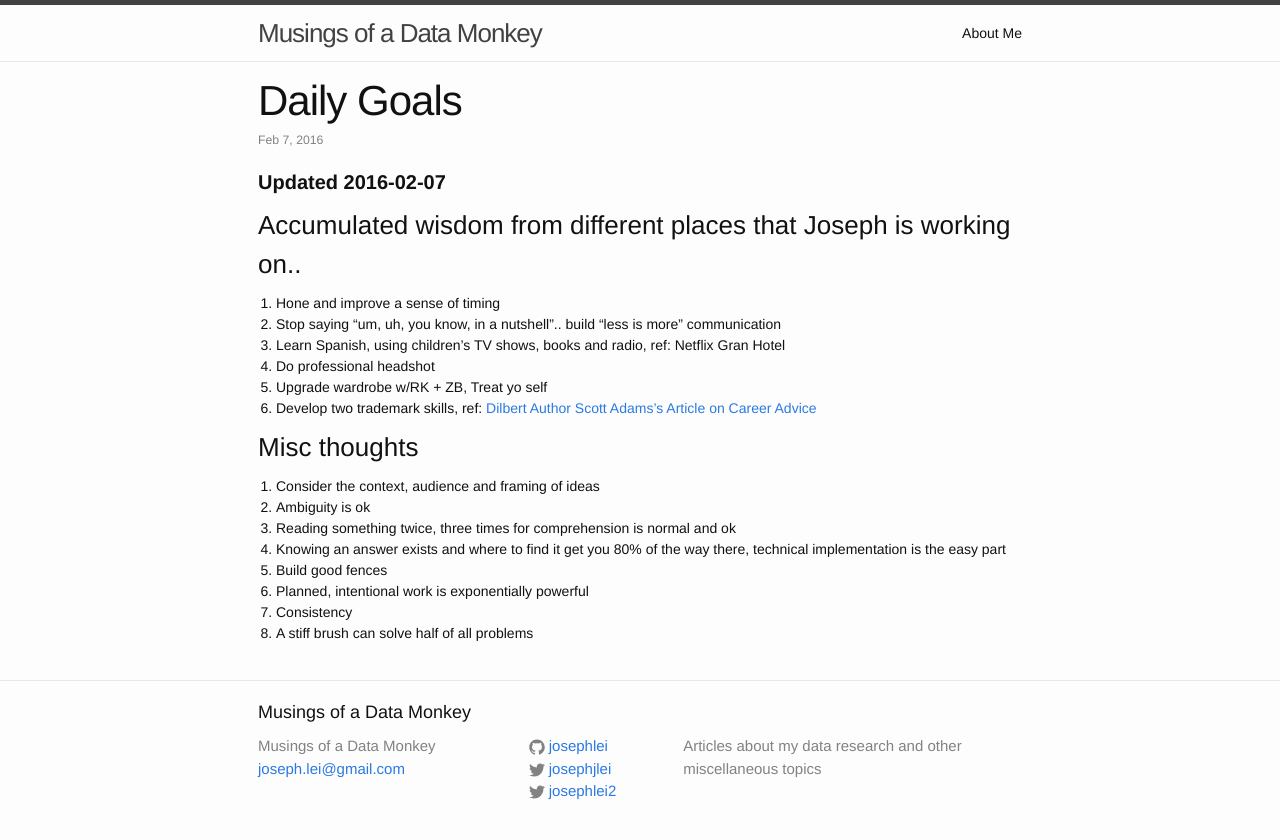
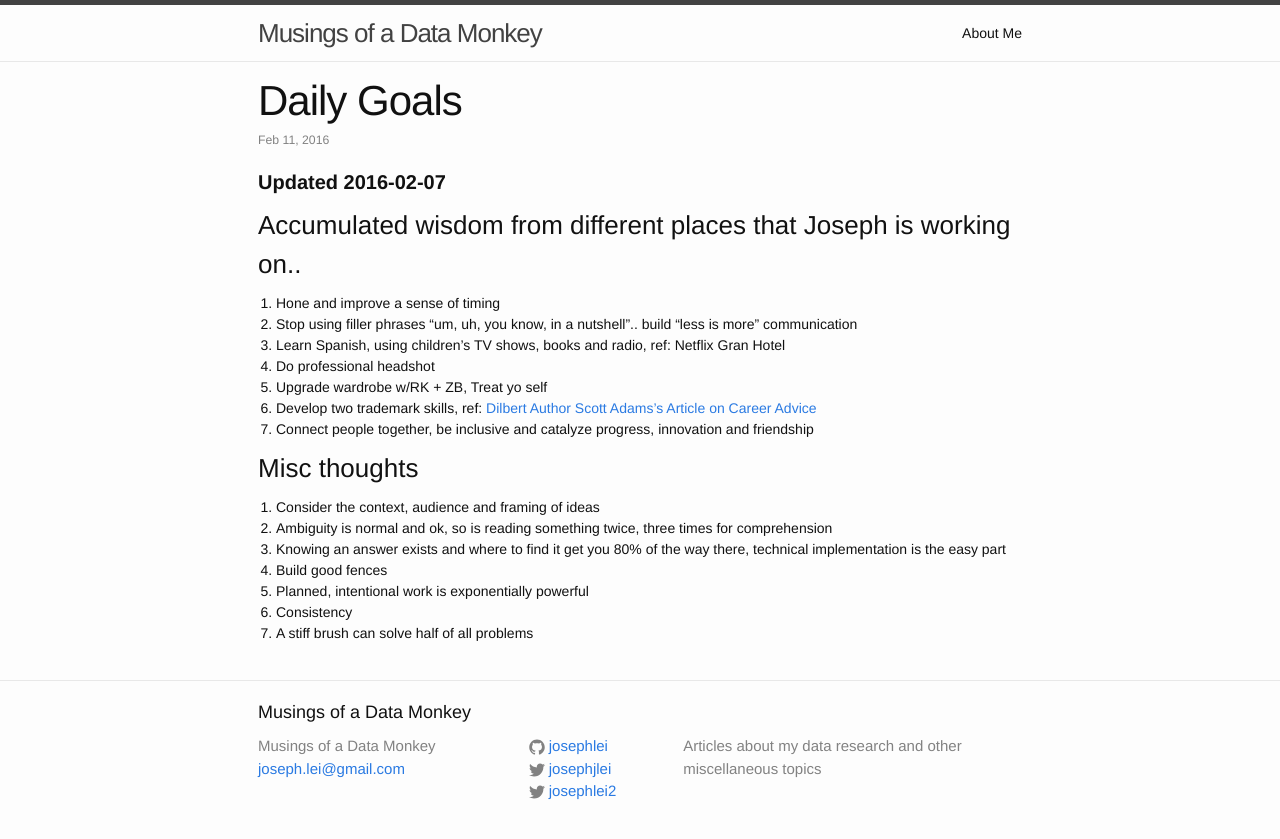
Before and after one commit to josephlei/jjl-website, a Jekyll site: the page built from _posts/2016-02-11-goals.markdown, in a window 1280 px wide. Shown: the top 839 px of the page. Built offline with Jekyll 4.4.1, drawn with Linux system fonts in a browser that asks for light colours.

Commit message:
direct shell update

```diff
--- a/_posts/2015-09-06-goals.markdown
+++ b/_posts/2016-02-11-goals.markdown
@@ -1,7 +1,7 @@
 ---
 layout: post
 title: "Daily Goals"
-date: 2016-02-07
+date: 2016-02-11
 categories:
 published: true
 ---
@@ -11,17 +11,17 @@ published: true
 ### Accumulated wisdom from different places that Joseph is working on..
 
 1. Hone and improve a sense of timing
-2. Stop saying "um, uh, you know, in a nutshell".. build "less is more" communication
+2. Stop using filler phrases "um, uh, you know, in a nutshell".. build "less is more" communication
 3. Learn Spanish, using children's TV shows, books and radio, ref: Netflix Gran Hotel
 4. Do professional headshot
 5. Upgrade wardrobe w/RK + ZB, Treat yo self
 6. Develop two trademark skills, ref: [Dilbert Author Scott Adams's Article on Career Advice](http://dilbertblog.typepad.com/the_dilbert_blog/2007/07/career-advice.html)
+7. Connect people together, be inclusive and catalyze progress, innovation and friendship
 
 ### Misc thoughts
 
 1. Consider the context, audience and framing of ideas
-2. Ambiguity is ok
-3. Reading something twice, three times for comprehension is normal and ok
+2. Ambiguity is normal and ok, so is reading something twice, three times for comprehension
 4. Knowing an answer exists and where to find it get you 80% of the way there, technical implementation is the easy part
 5. Build good fences
 6. Planned, intentional work is exponentially powerful
```
